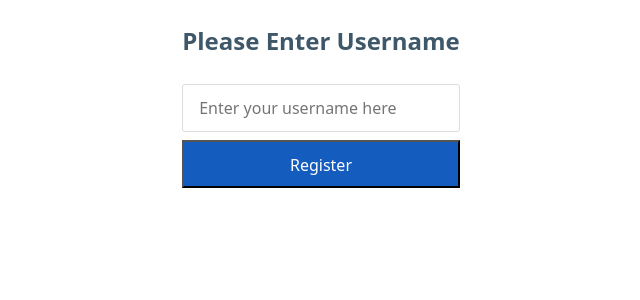
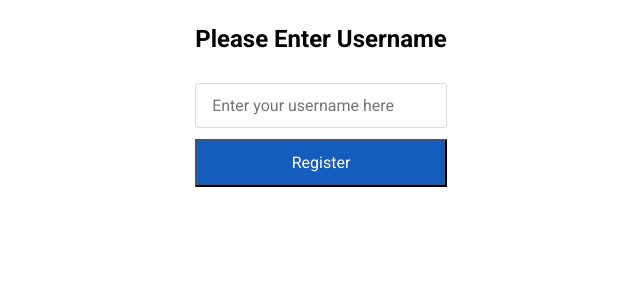
Before and after one commit to BangNguyen1992/react-chat-app, a React (Create React App) app in the folder client/: page / in a window 1280 px wide. Shown: the top 300 px of the page, without its empty margins (319-959 px from the left). Built offline with nearby package versions, Linux system fonts and the light colour scheme; no server answers.

Commit message:
add roboto font and some utilities css classes

```diff
--- a/client/src/App.css
+++ b/client/src/App.css
@@ -33,20 +33,6 @@
 }
 
 /* REACT-CHAT-APP */
-
-html,
-body {
-  height: 100%;
-  margin: 0;
-  padding: 0;
-  font-family: system-ui;
-  font-weight: 200;
-  color: #3e5869;
-}
-
-#root {
-  height: 100%;
-}
 
 .app {
   display: grid;
@@ -98,6 +84,7 @@ body {
 }
 
 .rooms-list>h3 {
+  font-size: 1.5em;
   margin: 5px 0;
   color: var(--main-text-color);
 }
@@ -157,28 +144,6 @@ body {
   border: 0;
 }
 
-.message {
-  padding: 1em 0.5em;
-}
-
-.message .message-username {
-  font-size: 0.8em;
-  color: var(--primary-message-color);
-  /* opacity: 0.9; */
-  margin-bottom: 6px;
-  font-weight: 500;
-}
-
-.message .message-text {
-  /* background: var(--main-color); */
-  color: var(--primary-message-color);
-  font-size: 0.8em;
-  display: inline;
-  padding: 4px 8px;
-  border-radius: 8px;
-  font-weight: 300;
-}
-
 .message-list {
   box-sizing: border-box;
   padding-left: 6px;
--- a/client/src/index.css
+++ b/client/src/index.css
@@ -13,10 +13,31 @@ code {
     monospace;
 } */
 
-@import url('https://fonts.googleapis.com/css?family=Lato:300i,400,400i,700,700i,900,900i');
+@import url('https://fonts.googleapis.com/css?family=Lato:300i,400,700');
+@import url('https://fonts.googleapis.com/css?family=Roboto:300,400,500,700');
 
+html,
 body {
+  height: 100%;
   margin: 0;
   padding: 0;
-  font-family: 'Lato', sans-serif;
+  font-family: 'Roboto', sans-serif;
+  /* font-weight: 200; */
+  /* color: #3e5869; */
 }
+
+#root {
+  height: 100%;
+}
+
+.u-background-gray {
+  background-color: #F6F6F6;
+}
+
+.u-background-blue {
+  background-color: #1887FB;
+}
+
+.u-text-white {
+  color: white;
+}
```
